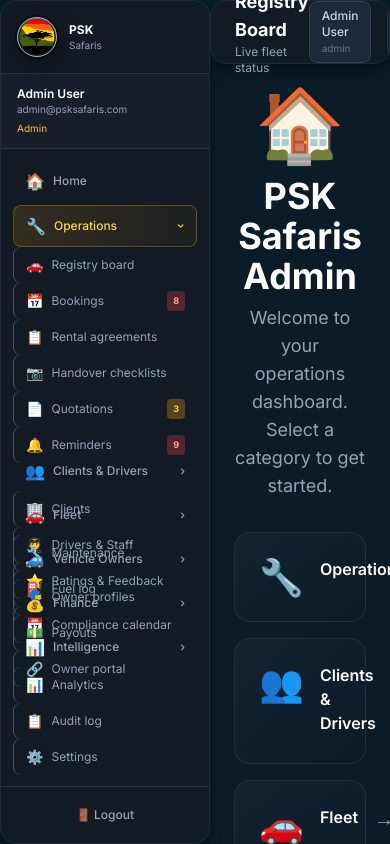
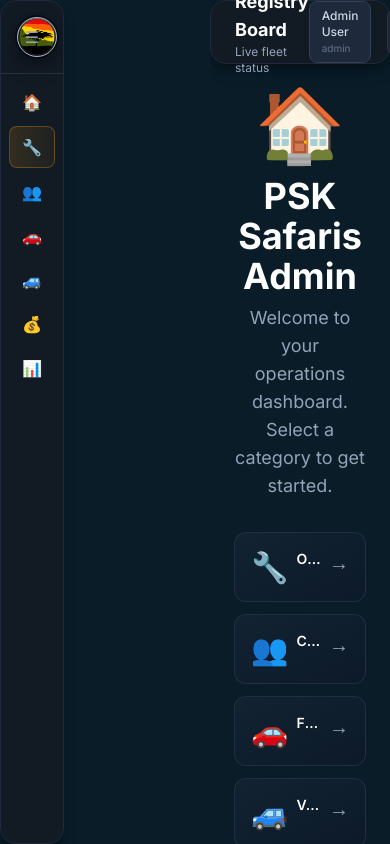
Before and after one commit to orenda497-afk/psk-admin-platform, a React (Vite) app: page / in a window 390 px wide. Both pictures are taken after a click on the button "Sign In". Built offline with nearby package versions, Linux system fonts and the light colour scheme.

Commit message:
feat: implement mobile responsive design - sidebar collapses to icons, category pages adapt to all screen sizes

```diff
--- a/src/components/CategoryOverview.tsx
+++ b/src/components/CategoryOverview.tsx
@@ -28,21 +28,21 @@ export default function CategoryOverview({ emoji, title, description, buttons }:
       </div>
 
       {/* Quick Access Grid */}
-      <div className="grid grid-cols-1 sm:grid-cols-2 lg:grid-cols-3 gap-4">
+      <div className="grid grid-cols-1 sm:grid-cols-2 lg:grid-cols-3 xl:grid-cols-4 gap-3 sm:gap-4">
         {buttons.map((btn, idx) => (
           <button
             key={idx}
             onClick={() => navigate(btn.route)}
-            className="group relative p-6 rounded-2xl bg-gradient-to-br from-slate-800/50 to-slate-900/50 border border-slate-700/50 hover:border-amber-500/50 transition-all hover:shadow-lg hover:shadow-amber-500/20"
+            className="group relative p-4 sm:p-6 rounded-xl sm:rounded-2xl bg-gradient-to-br from-slate-800/50 to-slate-900/50 border border-slate-700/50 hover:border-amber-500/50 transition-all hover:shadow-lg hover:shadow-amber-500/20"
           >
             {/* Background gradient on hover */}
             <div className="absolute inset-0 rounded-2xl bg-gradient-to-br from-amber-500/5 to-amber-500/0 opacity-0 group-hover:opacity-100 transition" />
 
             {/* Content */}
-            <div className="relative z-10 flex items-start gap-4">
-              <div className="text-4xl">{btn.icon}</div>
-              <div className="flex-1 text-left">
-                <h3 className="font-semibold text-white group-hover:text-amber-300 transition mb-1">{btn.label}</h3>
+            <div className="relative z-10 flex items-start gap-2 sm:gap-4">
+              <div className="text-3xl sm:text-4xl flex-shrink-0">{btn.icon}</div>
+              <div className="flex-1 text-left min-w-0">
+                <h3 className="font-semibold text-white group-hover:text-amber-300 transition mb-1 text-sm sm:text-base truncate">{btn.label}</h3>
                 {btn.badge && (
                   <div className={`inline-block text-xs font-bold px-2 py-1 rounded ${
                     btn.badgeColor === 'red'
--- a/src/components/Sidebar.tsx
+++ b/src/components/Sidebar.tsx
@@ -17,6 +17,7 @@ export default function Sidebar({ onLogout, currentUser = '' }: SidebarProps) {
   const [financeUnlocked, setFinanceUnlocked] = useState(false)
   const [showFinancePIN, setShowFinancePIN] = useState(false)
   const [pendingFinanceOpen, setPendingFinanceOpen] = useState(false)
+  const [isMobileOpen, setIsMobileOpen] = useState(false)
 
   const staffInfo = currentUser ? getStaffByEmail(currentUser) : null
 
@@ -30,6 +31,7 @@ export default function Sidebar({ onLogout, currentUser = '' }: SidebarProps) {
     if (categoryId === 'home') {
       navigate('/')
       setOpenCategory(null)
+      setIsMobileOpen(false)
       return
     }
 
@@ -38,6 +40,7 @@ export default function Sidebar({ onLogout, currentUser = '' }: SidebarProps) {
 
   const handleSubcategoryClick = (route: string) => {
     navigate(route)
+    setIsMobileOpen(false)
   }
 
   const handleFinanceUnlock = () => {
@@ -63,21 +66,35 @@ export default function Sidebar({ onLogout, currentUser = '' }: SidebarProps) {
     <>
       {showFinancePIN && <FinancePINLock onUnlock={handleFinanceUnlock} />}
 
-      <div className="h-full glass-lg border-r border-psk-border flex flex-col overflow-hidden">
+      {/* Mobile Overlay */}
+      {isMobileOpen && (
+        <div
+          className="fixed inset-0 bg-black/50 z-30 lg:hidden"
+          onClick={() => setIsMobileOpen(false)}
+        />
+      )}
+
+      {/* Sidebar */}
+      <div className={`
+        h-full glass-lg border-r border-psk-border flex flex-col overflow-hidden
+        fixed lg:static left-0 top-0 bottom-0 z-40 lg:z-0
+        transition-all duration-300
+        ${isMobileOpen ? 'w-64' : 'w-16 lg:w-64'}
+      `}>
         {/* Logo */}
         <div className="p-4 border-b border-psk-border flex-shrink-0">
           <div className="flex items-center gap-3">
             <PskLogoOrbit size="sm" showOrbit={false} />
-            <div className="min-w-0">
+            <div className={`min-w-0 ${isMobileOpen ? 'block' : 'hidden lg:block'}`}>
               <p className="text-xs font-bold text-white truncate">PSK</p>
               <p className="text-[10px] text-slate-400 truncate">Safaris</p>
             </div>
           </div>
         </div>
 
-        {/* User Info */}
+        {/* User Info - Mobile Hidden */}
         {staffInfo && (
-          <div className="px-4 py-3 border-b border-psk-border bg-slate-800/30 flex-shrink-0">
+          <div className={`px-4 py-3 border-b border-psk-border bg-slate-800/30 flex-shrink-0 ${isMobileOpen ? 'block' : 'hidden lg:block'}`}>
             <p className="text-xs font-semibold text-white truncate">{staffInfo.name}</p>
             <p className="text-[10px] text-slate-400 truncate">{staffInfo.email}</p>
             <p className="text-[10px] text-amber-400 mt-1 capitalize">{staffInfo.role}</p>
@@ -85,14 +102,14 @@ export default function Sidebar({ onLogout, currentUser = '' }: SidebarProps) {
         )}
 
         {/* Navigation */}
-        <nav className="flex-1 overflow-y-auto p-3 space-y-1">
+        <nav className="flex-1 overflow-y-auto p-2 lg:p-3 space-y-1">
           {NAVIGATION_STRUCTURE.map((category) => {
             const isOpen = openCategory === category.id
             const isActive = isCategoryActive(category.id)
             const hasSubcats = category.subcategories.length > 0
 
             // Hide Finance subcategories until unlocked
-                const visibleSubcats = category.id === 'finance' && !financeUnlocked
+            const visibleSubcats = category.id === 'finance' && !financeUnlocked
               ? []
               : category.subcategories.filter(sub => {
                   // Hide Owner Payouts for non-owner roles
@@ -107,16 +124,17 @@ export default function Sidebar({ onLogout, currentUser = '' }: SidebarProps) {
                 {/* Category Button */}
                 <button
                   onClick={() => handleCategoryClick(category.id)}
-                  className={`cat-btn w-full flex items-center gap-2 px-3 py-2 rounded-lg text-xs font-medium transition-all relative ${
+                  title={category.label}
+                  className={`cat-btn w-full flex items-center gap-2 px-2 lg:px-3 py-2 rounded-lg text-xs font-medium transition-all relative justify-center lg:justify-start ${
                     isActive || isOpen
                       ? 'bg-gradient-to-r from-amber-500/15 to-amber-500/5 text-amber-300 border border-amber-500/30'
                       : 'text-slate-400 hover:text-slate-200 hover:bg-slate-700/40'
                   }`}
                 >
-                  <span className="text-base">{category.icon}</span>
-                  <span className="flex-1 text-left truncate">{category.label}</span>
+                  <span className="text-base flex-shrink-0">{category.icon}</span>
+                  <span className={`flex-1 text-left truncate ${isMobileOpen ? 'block' : 'hidden lg:block'}`}>{category.label}</span>
                   {hasSubcats && (
-                    <span className={`cat-arrow text-xs transition-transform ${isOpen ? 'rotate-90' : ''}`}>
+                    <span className={`cat-arrow text-xs transition-transform ${isMobileOpen ? 'block' : 'hidden lg:block'} ${isOpen ? 'rotate-90' : ''}`}>
                       ›
                     </span>
                   )}
@@ -128,25 +146,26 @@ export default function Sidebar({ onLogout, currentUser = '' }: SidebarProps) {
                 {/* Subcategories */}
                 {hasSubcats && (
                   <div
-                    className={`subcats transition-all duration-200 ${isOpen ? 'open max-h-96' : 'max-h-0'}`}
+                    className={`subcats transition-all duration-200 ${isMobileOpen ? 'open max-h-96' : 'hidden lg:block'} ${isOpen ? 'open max-h-96' : 'max-h-0'}`}
                     style={{
-                      maxHeight: isOpen ? `${visibleSubcats.length * 32 + 8}px` : '0px'
+                      maxHeight: (isMobileOpen || isOpen) ? `${visibleSubcats.length * 32 + 8}px` : '0px'
                     }}
                   >
                     {visibleSubcats.map((subcat) => (
                       <button
                         key={subcat.id}
                         onClick={() => handleSubcategoryClick(subcat.route)}
-                        className={`subcat w-full flex items-center gap-2 px-3 py-2 rounded-lg text-xs transition-all ${
+                        title={subcat.label}
+                        className={`subcat w-full flex items-center gap-2 px-2 lg:px-3 py-2 rounded-lg text-xs transition-all justify-center lg:justify-start ${
                           isSubcategoryActive(subcat.route)
                             ? 'text-amber-300 bg-amber-500/10 border-l-2 border-amber-400'
                             : 'text-slate-400 hover:text-slate-200 hover:bg-slate-700/40 border-l border-slate-600'
                         }`}
                       >
-                        <span className="text-sm">{subcat.icon}</span>
-                        <span className="flex-1 text-left truncate">{subcat.label}</span>
+                        <span className="text-sm flex-shrink-0">{subcat.icon}</span>
+                        <span className={`flex-1 text-left truncate ${isMobileOpen ? 'block' : 'hidden lg:block'}`}>{subcat.label}</span>
                         {subcat.badge && (
-                          <span className={`text-[9px] font-bold px-1.5 py-0.5 rounded ${
+                          <span className={`text-[9px] font-bold px-1.5 py-0.5 rounded ${isMobileOpen ? 'block' : 'hidden lg:block'} ${
                             subcat.badgeColor === 'red'
                               ? 'bg-red-500/30 text-red-300'
                               : 'bg-amber-500/30 text-amber-300'
@@ -164,7 +183,7 @@ export default function Sidebar({ onLogout, currentUser = '' }: SidebarProps) {
         </nav>
 
         {/* Logout */}
-        <div className="p-3 border-t border-psk-border flex-shrink-0">
+        <div className={`p-2 lg:p-3 border-t border-psk-border flex-shrink-0 ${isMobileOpen ? 'block' : 'hidden lg:block'}`}>
           <button
             onClick={onLogout}
             className="w-full px-3 py-2 rounded-lg text-xs font-medium text-slate-400 hover:text-slate-200 hover:bg-slate-700/40 transition"
@@ -172,6 +191,14 @@ export default function Sidebar({ onLogout, currentUser = '' }: SidebarProps) {
             🚪 Logout
           </button>
         </div>
+
+        {/* Mobile Toggle Button */}
+        <button
+          onClick={() => setIsMobileOpen(!isMobileOpen)}
+          className="lg:hidden absolute top-4 right-4 p-2 text-slate-400 hover:text-white"
+        >
+          {isMobileOpen ? '✕' : '☰'}
+        </button>
       </div>
     </>
   )
```
Also changed, not shown: 1 other file (tests, documents, lock files or other folders).
